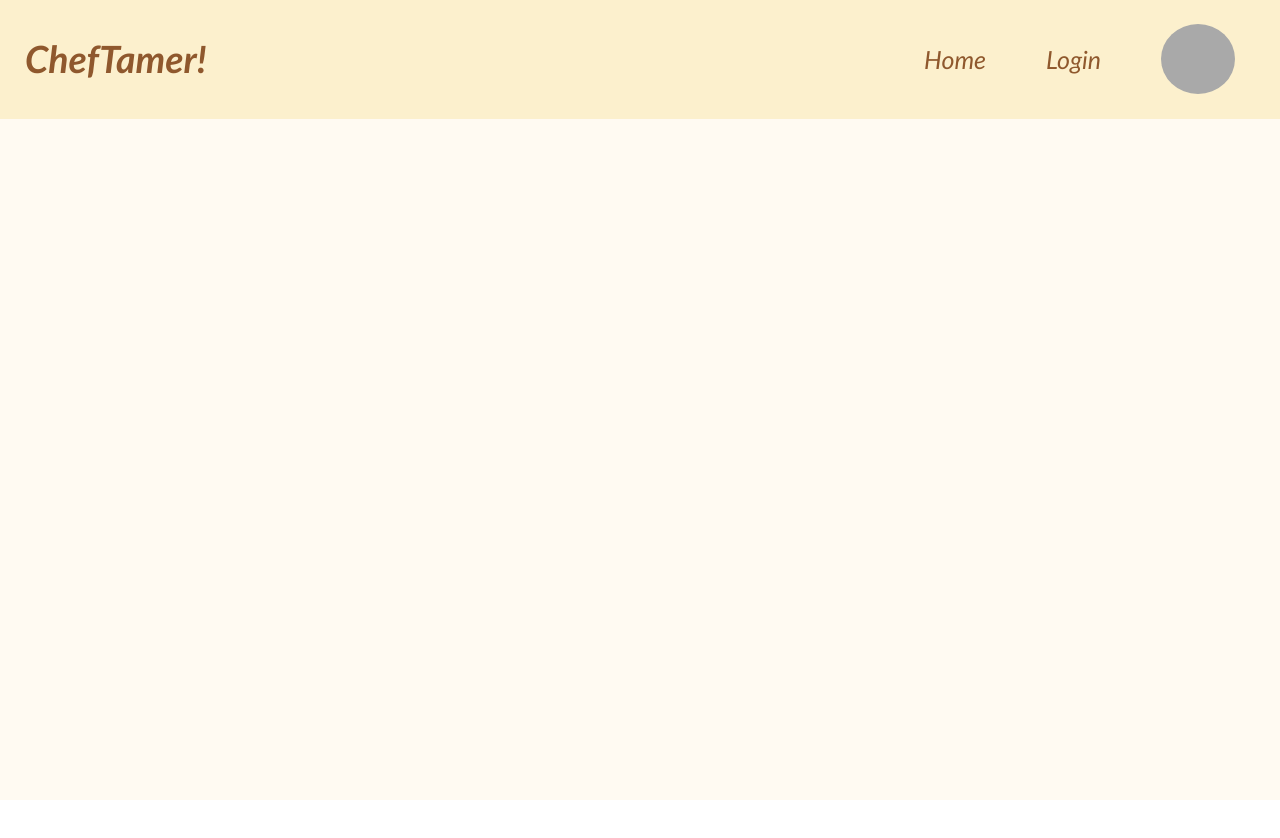
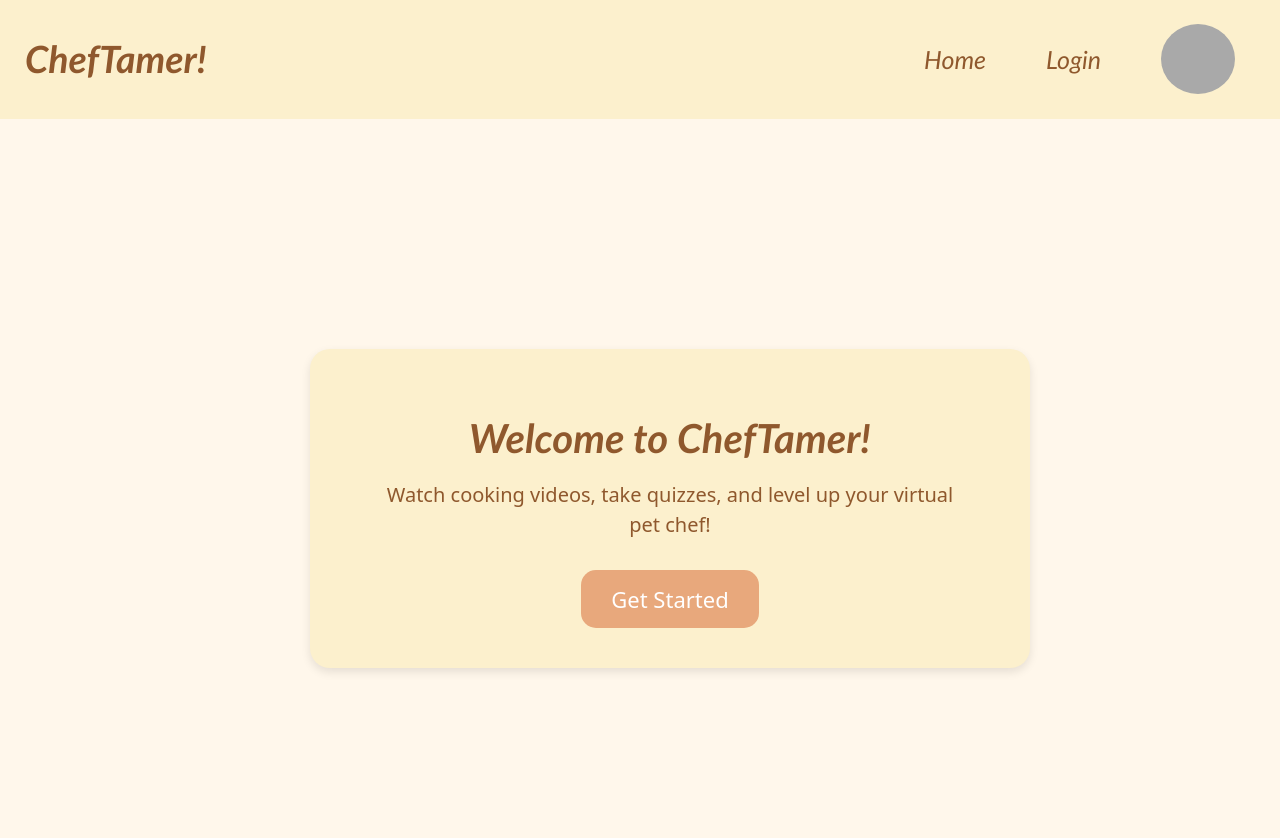
Before and after one commit to TiniToni/Team-ABCSquared-SWE-2025, a React app in the folder frontend/: page / in a window 1280 px wide. Shown: the top 838 px of the page. Before the commit the page ends 800 px from the top, so only its background shows below. Built offline with nearby package versions, Linux system fonts and the light colour scheme; the HTML template or start-up script is replaced by a standard one.

Commit message:
Made a intro screen for the homepage

```diff
--- a/frontend/src/App.jsx
+++ b/frontend/src/App.jsx
@@ -1,7 +1,8 @@
 import { Routes, Route, Link } from 'react-router-dom';
 import LoginUI from './pages/LoginUI';
 import CreateAccountUI from "./pages/CreateAccountUI";
-import './App.css'
+import Dashboard from './pages/Dashboard';
+import './App.css';
 
 function App() {
 
@@ -23,7 +24,7 @@ function App() {
 
       {/*routes*/}
       <Routes>
-        {/* <Route path="/" element={<Home />} /> */}
+        <Route path="/" element={<Dashboard />} />
         <Route path="/login" element={<LoginUI />} />
         <Route path="/register" element={<CreateAccountUI />} />
       </Routes>
--- /dev/null
+++ b/frontend/src/pages/Dashboard.css
@@ -0,0 +1,60 @@
+html, body {
+  margin: 0;
+  padding: 0;
+  width: 100%;
+  overflow-x: hidden;
+  overflow-y: hidden;
+}
+
+
+.dashboard-intro-container {
+  width: 100%;
+  min-height: calc(100vh - 80px);
+  background-color: #FFF7EB;
+  display: flex;
+  justify-content: center;
+  align-items: center;
+  padding: 30px;
+}
+
+
+.dashboard-card {
+  background-color: #FCF0CD;
+  border-radius: 20px;
+  padding: 40px 60px;
+  text-align: center;
+  max-width: 600px;
+  box-shadow: 0 4px 10px rgba(0,0,0,0.1);
+}
+
+
+.dashboard-title {
+  font-size: 40px;
+  color: #8F582D;
+  margin-bottom: 10px;
+  font-family: 'Trebuchet MS', sans-serif;
+  font-style: italic;
+}
+
+
+.dashboard-subtitle {
+  font-size: 20px;
+  color: #8F582D;
+  margin-bottom: 30px;
+}
+
+
+.dashboard-start-btn {
+  background-color: #E8A87C;
+  color: white;
+  padding: 14px 30px;
+  font-size: 22px;
+  border-radius: 15px;
+  border: none;
+  cursor: pointer;
+  transition: 0.2s;
+}
+
+.dashboard-start-btn:hover {
+  background-color: #D6916A;
+}
--- /dev/null
+++ b/frontend/src/pages/Dashboard.jsx
@@ -0,0 +1,24 @@
+import "./Dashboard.css";
+import { useNavigate } from "react-router-dom";
+
+export default function Dashboard() {
+  const navigate = useNavigate();
+
+  return (
+    <div className="dashboard-intro-container">
+      <div className="dashboard-card">
+        <h1 className="dashboard-title">Welcome to ChefTamer!</h1>
+        <p className="dashboard-subtitle">
+          Watch cooking videos, take quizzes, and level up your virtual pet chef!
+        </p>
+
+        <button
+          className="dashboard-start-btn"
+          onClick={() => navigate("/dashboard/main")}
+        >
+          Get Started
+        </button>
+      </div>
+    </div>
+  );
+}
```
Also changed, not shown: frontend/src/pages/DashboardMain.css (added), frontend/src/pages/DashboardMain.jsx (added).
